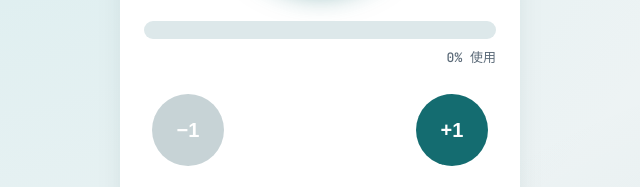
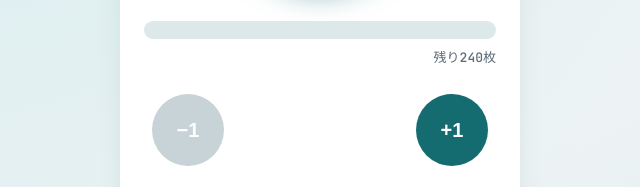
Before and after one commit to mintinitlab/counter-app, a plain HTML site: page index.html in a window 1280 px wide. Shown: the part 311-498 px from the top of the page, 320-960 px from the left. Drawn offline with Linux system fonts and the light colour scheme; a web font is replaced by a local one.

Commit message:
残り枚数の表示に変更

```diff
--- a/app.js
+++ b/app.js
@@ -36,10 +36,9 @@
     return data.records.reduce((sum, record) => sum + record.amount, 0);
   }
 
-  // 使用率（%）を算出する
-  function calcUsageRate(currentCount, monthlyLimit) {
-    if (!monthlyLimit) return 0;
-    return Math.round((currentCount / monthlyLimit) * 100);
+  // 残り枚数を算出する
+  function getRemainingCount(currentCount, monthlyLimit) {
+  return monthlyLimit - currentCount;
 }
 
   // 履歴レコード用のID（簡易的な一意文字列）を生成する
@@ -218,29 +217,35 @@
    * ========================================================= */
 
   function render() {
+  console.log('render start');
   renderCount();
+  console.log('after count');
   renderProgressBar();
+  console.log('after progress');
   renderCalendar();
+  console.log('after calendar');
 }
 
   // 現在値・上限値・使用率の数値表示を更新する
   function renderCount() {
     const current = getCurrentCount(appData);
-    const rate = calcUsageRate(current, appData.monthlyLimit);
+    const remaining = getRemainingCount(current, appData.monthlyLimit);
 
     els.currentCount.textContent = current;
     els.monthlyLimit.textContent = appData.monthlyLimit;
-    els.usageRate.textContent = rate;
+    els.usageRate.textContent = remaining;
     els.decrementBtn.disabled = current <= 0;
   }
 
   // 進捗バーの幅と配色（通常／警告／上限超過）を更新する
   function renderProgressBar() {
   const current = getCurrentCount(appData);
-    const rate = calcUsageRate(current, appData.monthlyLimit);
-    const visualWidth = Math.min(Math.max(rate, 0), 100);
+  const limit = appData.monthlyLimit;
 
-    els.progressFill.style.width = visualWidth + '%';
+  const remaining = limit - current;
+  const rate = Math.min(Math.max((current / limit) * 100, 0), 100);
+
+  els.progressFill.style.width = rate + '%';
 
   els.progressFill.classList.remove('is-warning', 'is-over');
   if (rate >= 100) {
@@ -248,6 +253,8 @@
   } else if (rate >= 80) {
     els.progressFill.classList.add('is-warning');
   }
+
+  els.usageRate.textContent = remaining;
 }
 
   // 当月のカレンダーを生成し、#calendar に描画する
--- a/index.html
+++ b/index.html
@@ -26,7 +26,7 @@
         <div class="progress-track">
           <div class="progress-fill" id="progressFill" style="width:0%"></div>
         </div>
-        <p class="usage-rate"><span id="usageRate">0</span>% 使用</p>
+        <p class="usage-rate">残り<span id="usageRate">0</span>枚</p>
       </section>
 
       <!-- +1 / -1 操作 -->
```
Lines whose indentation alone changed are shown as unchanged.
